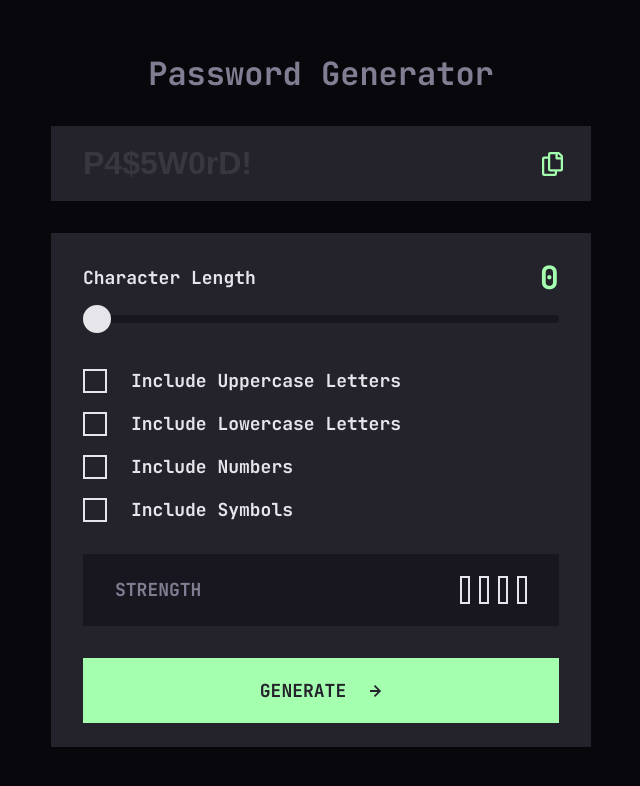
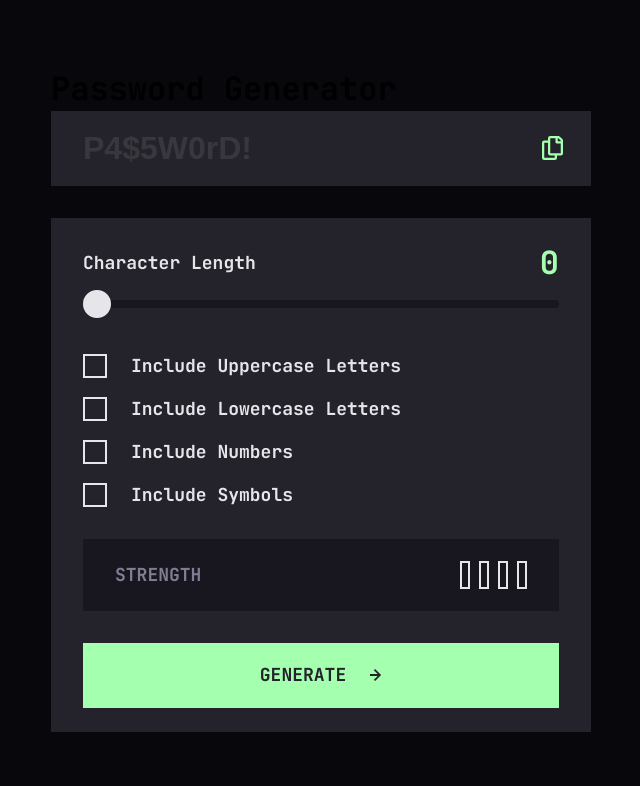
Before and after one commit to rohantgeorge/password-generator-app, a plain HTML site: page index.html in a window 1280 px wide. Shown: the whole page, without its empty margins (319-959 px from the left). Drawn offline with nearby package versions, Linux system fonts and the light colour scheme.

Commit message:
Update index.html

```diff
--- a/index.html
+++ b/index.html
@@ -16,8 +16,8 @@
     <link rel="stylesheet" href="style.css" />
   </head>
   <body>
-    <form action="/">
-      <h4 class="heading-m">Password Generator</h4>
+    <form role="form" action="/">
+      <h1 role="heading" class="heading-m">Password Generator</h1>
       <div class="form-group">
         <input type="text" id="password" placeholder="P4$5W0rD!" readonly />
         <svg
@@ -34,12 +34,16 @@
         <span class="copied">Copied</span>
       </div>
 
-      <div class="p-custom" style="background: #24232c; padding: 24px 32px; margin-top: 24px">
+      <div
+        class="p-custom"
+        style="background: #24232c; padding: 24px 32px; margin-top: 24px"
+      >
         <div class="form-group d-grid">
           <label for="range">Character Length</label>
           <span id="rangeValue">0</span>
           <input
             class="range"
+            id="range"
             type="range"
             name="range"
             value="0"
@@ -74,7 +78,6 @@
         <div class="strength">
           <h4>Strength</h4>
           <div class="strength-range">
-            <h5></h5>
             <span></span>
             <span></span>
             <span></span>
```
